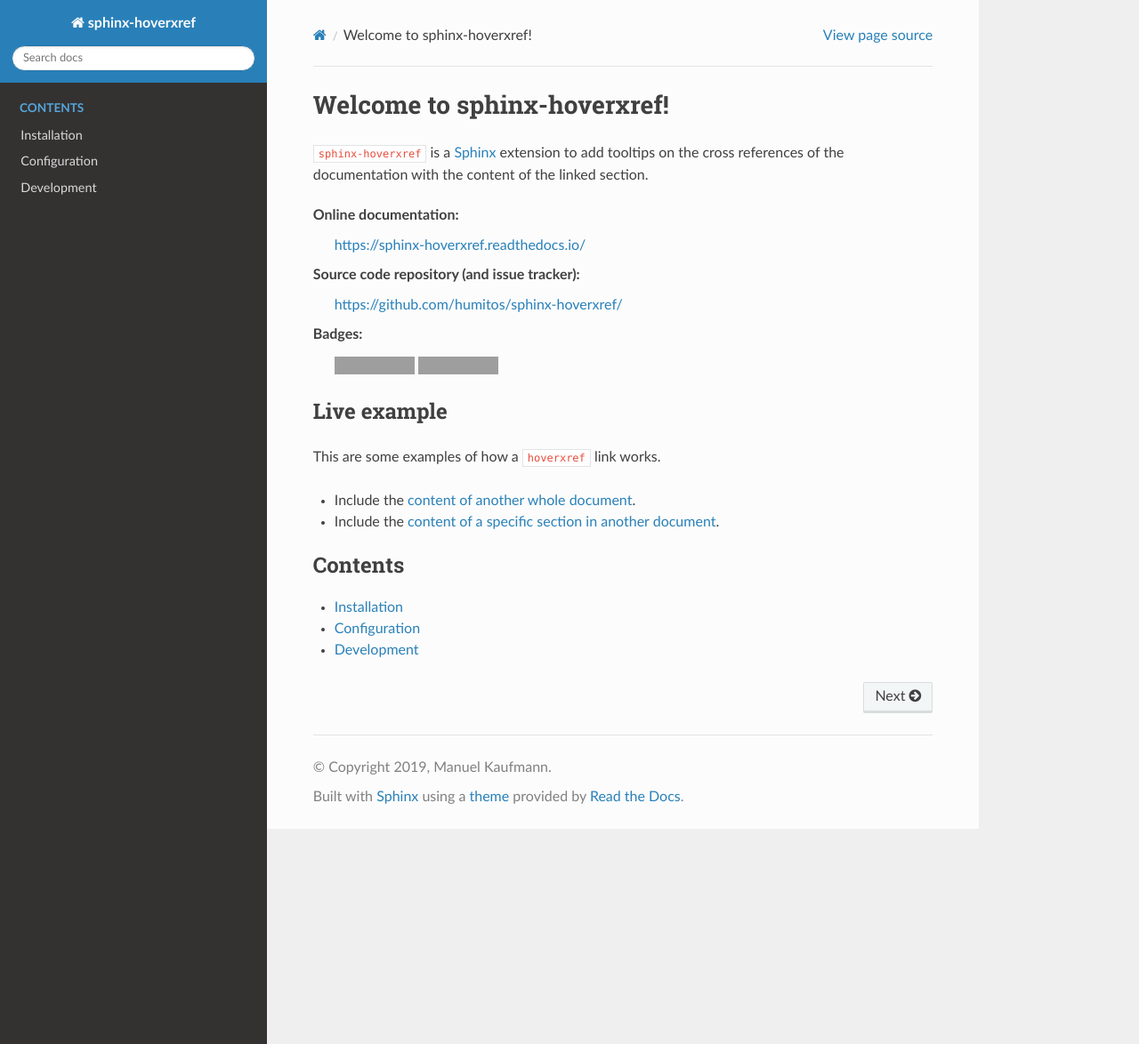
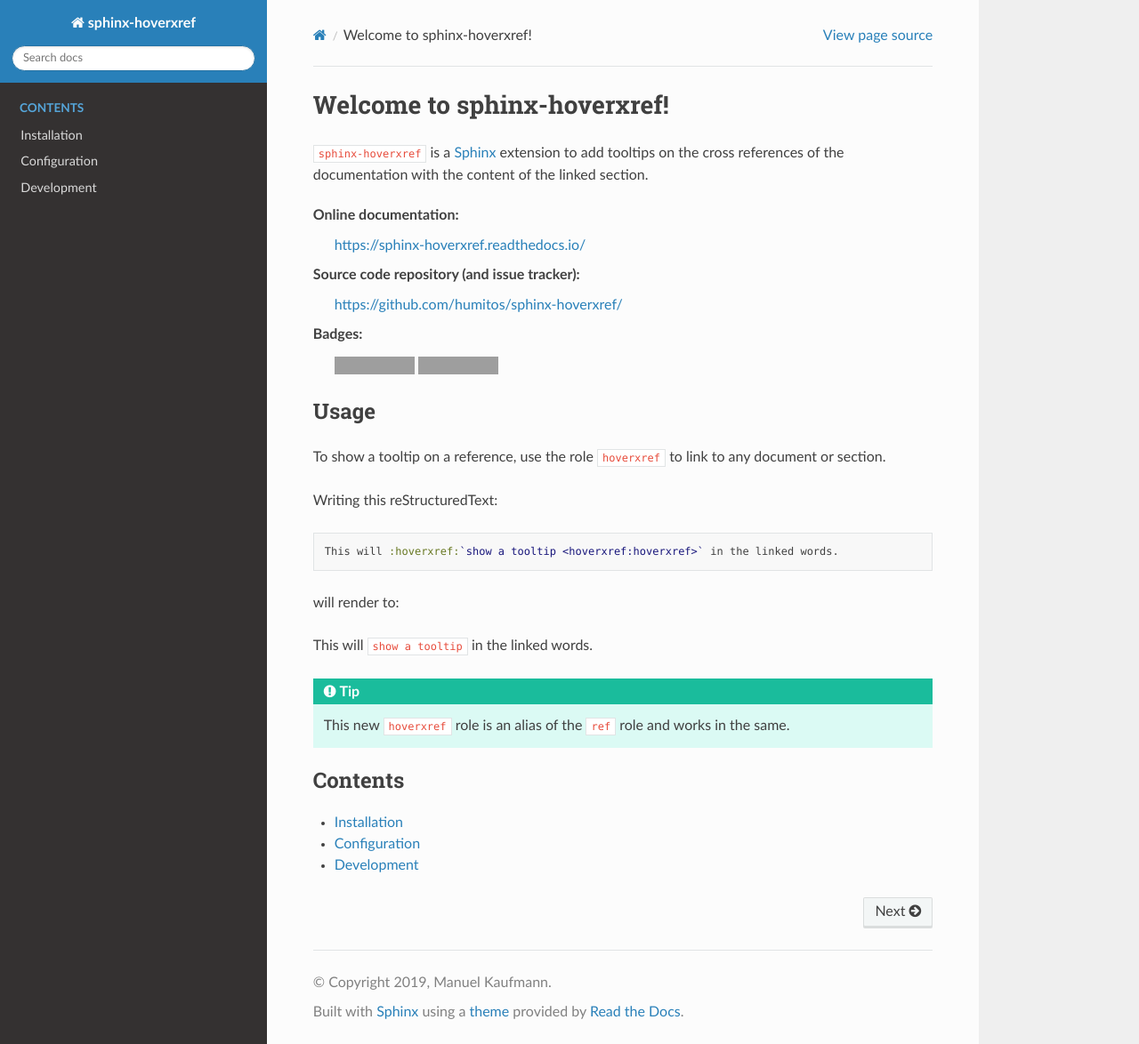
Before and after one commit to readthedocs/sphinx-hoverxref, a Sphinx documentation site: the page built from docs/index.rst, in a window 1280 px wide and 1174 px high. Shown: the whole window at 89% size. Built offline with Sphinx 7.4.7 and the Read the Docs theme 2.0.0, drawn with Linux system fonts in a browser that asks for light colours; pages that are not in the unit, such as notebooks, are missing from menus; cross-references to code outside the pages are shown as plain code; grey boxes are pictures that could not be loaded.

Commit message:
Add hoverxref and hoverxref_auto_ref config
`hoverxref` role will render as a reference and show a tooltip on it.

`hoverxref_auto_ref` allows us to enable/disable to show tooltips on
`:ref:` role.

```diff
--- a/docs/index.rst
+++ b/docs/index.rst
@@ -13,13 +13,25 @@
     |Docs badge| |License|
 
 
-Live example
-------------
+Usage
+-----
 
-This are some examples of how a ``hoverxref`` link works.
+To show a tooltip on a reference, use the role ``hoverxref`` to link to any document or section.
 
-* Include the :ref:`content of another whole document <hoverxref:hoverxref>`.
-* Include the :ref:`content of a specific section in another document <hoverxref:sub-section>`.
+Writing this reStructuredText:
+
+.. code-block:: rst
+
+   This will :hoverxref:`show a tooltip <hoverxref:hoverxref>` in the linked words.
+
+will render to:
+
+This will :hoverxref:`show a tooltip <hoverxref:hoverxref>` in the linked words.
+
+.. tip::
+
+   This new ``hoverxref`` role is an alias of the ``ref`` role and works in the same.
+
 
 .. toctree::
    :maxdepth: 1
```
Also changed, not shown: docs/configuration.rst (+8 -0 lines), 1 other file.
